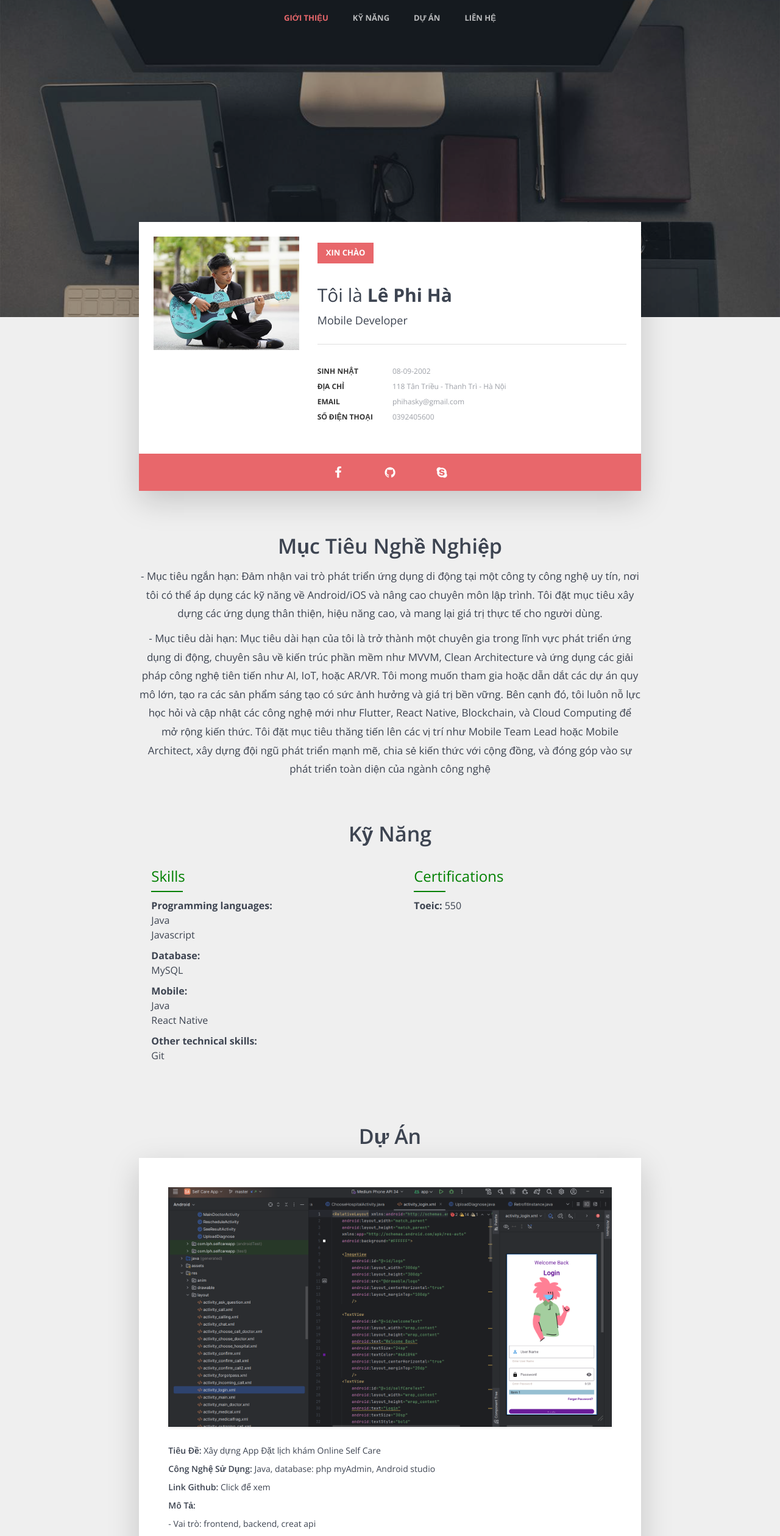
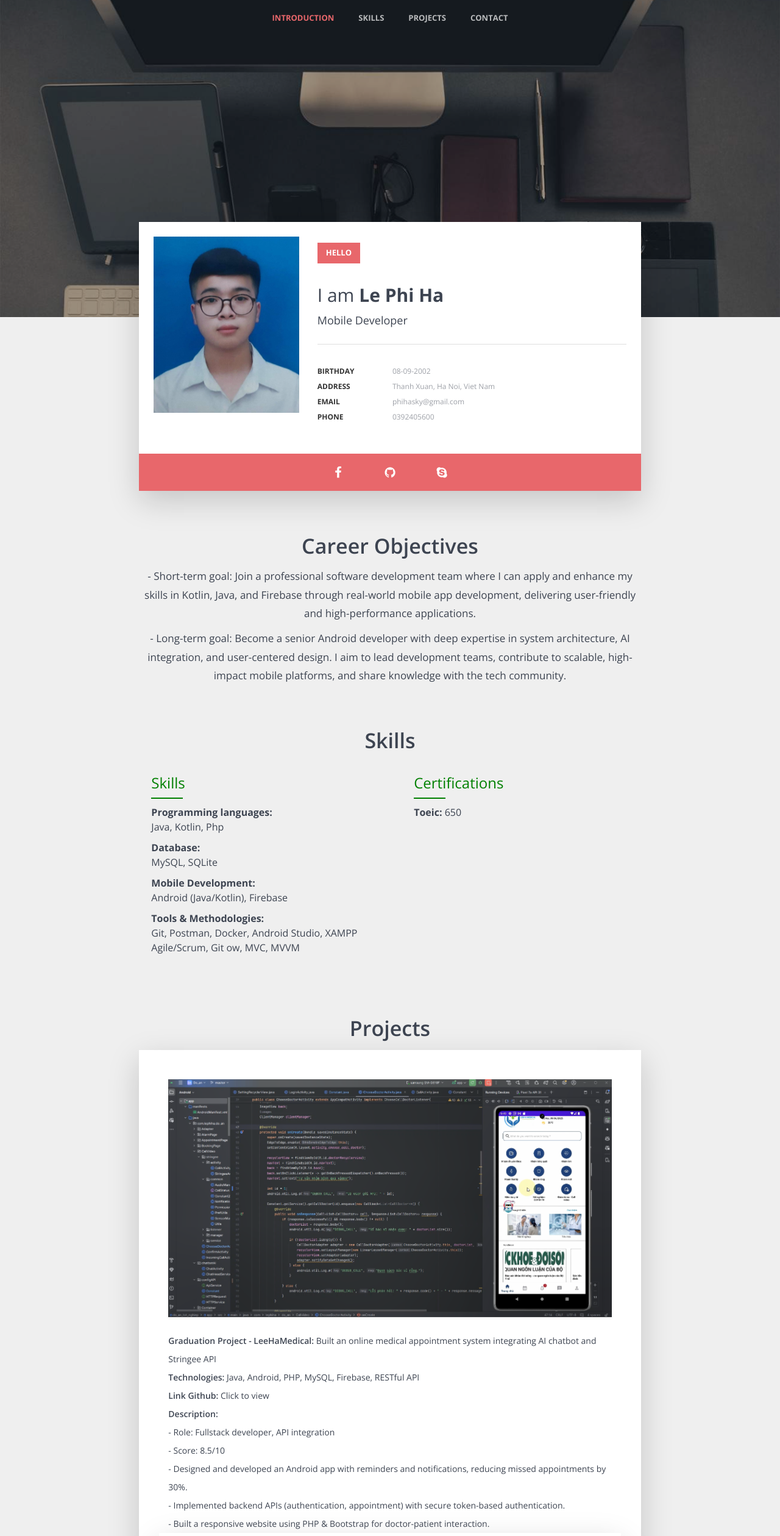
Before and after one commit to lephiha/Web_CV_LePhiHa, a website: page index.html in a window 1280 px wide. Shown: the top 2519 px of the page at 61% size. Drawn offline with nearby package versions, Linux system fonts and the light colour scheme.

Commit message:
update CV

```diff
--- a/index.html
+++ b/index.html
@@ -13,7 +13,7 @@
     <meta name="description" content="CV Online - Lê Phi Hà" />
     <meta property="images" content="images/user.jpg" />
     <!-- Fav icon -->
-    <link rel="shortcut icon" href="images/lph.JPG" type="image/x-icon" />
+    <link rel="shortcut icon" href="images/lph_cv.JPG" type="image/x-icon" />
     <!-- Font Awesome -->
     <link
       rel="stylesheet"
@@ -45,20 +45,20 @@
               <ul class="list-unstyled d-flex justify-content-center">
                 <li class="header__nav-item">
                   <a href="#about" class="header__nav-item-link active">
-                    Giới thiệu
+                    Introduction
                   </a>
                 </li>
 
                 <li class="header__nav-item">
-                  <a href="#skill" class="header__nav-item-link"> Kỹ năng </a>
+                  <a href="#skill" class="header__nav-item-link"> Skills </a>
                 </li>
 
                 <li class="header__nav-item">
-                  <a href="#project" class="header__nav-item-link"> Dự án </a>
+                  <a href="#project" class="header__nav-item-link">Projects </a>
                 </li>
 
                 <li class="header__nav-item">
-                  <a href="#contact" class="header__nav-item-link"> Liên hệ </a>
+                  <a href="#contact" class="header__nav-item-link"> Contact</a>
                 </li>
               </ul>
             </div>
@@ -78,7 +78,7 @@
                     <div class="col-md-4">
                       <div class="section__about-thumb">
                         <img
-                          src="images/lph.JPG"
+                          src="images/lph_cv.JPG"
                           class="img-fluid"
                           alt="User"
                         />
@@ -87,9 +87,9 @@
 
                     <div class="col-md-8">
                       <div class="section__about-title mt-md-0 mt-4">
-                        <p class="section__about-title-badge">Xin chào</p>
+                        <p class="section__about-title-badge">Hello</p>
                         <h1 class="mt-4">
-                          Tôi là <span>Lê Phi Hà</span>
+                          I am <span>Le Phi Ha</span>
                         </h1>
                         <p class="section__about-title-position">
                           Mobile Developer
@@ -98,13 +98,13 @@
 
                       <ul class="section__about-list list-unstyled">
                         <li>
-                          <span class="left">Sinh nhật</span>
+                          <span class="left">Birthday</span>
                           <span class="right">08-09-2002</span>
                         </li>
 
                         <li>
-                          <span class="left">Địa chỉ</span>
-                          <span class="right">118 Tân Triều -  Thanh Trì - Hà Nội</span>
+                          <span class="left">Address</span>
+                          <span class="right">Thanh Xuan, Ha Noi, Viet Nam</span>
                         </li>
 
                         <li>
@@ -115,7 +115,7 @@
                         </li>
 
                         <li>
-                          <span class="left">Số điện thoại</span>
+                          <span class="left">Phone</span>
                           <span class="right">0392405600</span>
                         </li>
                       </ul>
@@ -156,14 +156,14 @@
                 </div>
 
                 <div class="section__about-me">
-                  <h2>Mục tiêu nghề nghiệp</h2>
+                  <h2>Career Objectives</h2>
                   <p class="text-center">
-                    - Mục tiêu ngắn hạn: Đảm nhận vai trò phát triển ứng dụng di động tại một công ty công nghệ uy tín, nơi tôi có thể áp dụng các kỹ năng về Android/iOS và nâng cao chuyên môn lập trình. Tôi đặt mục tiêu xây dựng các ứng dụng thân thiện, hiệu năng cao, và mang lại giá trị thực tế cho người dùng.
+                    - Short-term goal: Join a professional software development team where I can apply and enhance my skills in Kotlin, Java, and Firebase through real-world mobile app development, delivering user-friendly and high-performance applications.
                   </p>
                   <p class="text-center">
-                    - Mục tiêu dài hạn: Mục tiêu dài hạn của tôi là trở thành một chuyên gia trong lĩnh vực phát triển ứng dụng di động, chuyên sâu về kiến trúc phần mềm như MVVM, Clean Architecture và ứng dụng các giải pháp công nghệ tiên tiến như AI, IoT, hoặc AR/VR. Tôi mong muốn tham gia hoặc dẫn dắt các dự án quy mô lớn, tạo ra các sản phẩm sáng tạo có sức ảnh hưởng và giá trị bền vững.
+                    - Long-term goal: Become a senior Android developer with deep expertise in system architecture, AI integration, and user-centered design. I aim to lead development teams, contribute to scalable, high-impact mobile platforms, and share knowledge with the tech community.
 
-                    Bên cạnh đó, tôi luôn nỗ lực học hỏi và cập nhật các công nghệ mới như Flutter, React Native, Blockchain, và Cloud Computing để mở rộng kiến thức. Tôi đặt mục tiêu thăng tiến lên các vị trí như Mobile Team Lead hoặc Mobile Architect, xây dựng đội ngũ phát triển mạnh mẽ, chia sẻ kiến thức với cộng đồng, và đóng góp vào sự phát triển toàn diện của ngành công nghệ
+
                 </div>
               </div>
               <!-- end about -->
@@ -172,23 +172,24 @@
               <div class="section__skill position" id="skill">
                 <div class="row">
                   <div class="col-12">
-                    <h2>Kỹ Năng</h2>
+                    <h2>Skills</h2>
                     <div class="skills-container">
                       <!-- Skills Section -->
                       <div class="skills-section">
                         <h3 class="skills-title">Skills</h3>
                         <hr class="skills-line">
-                        <p><strong>Programming languages:</strong><br>Java<br>Javascript</p>
-                        <p><strong>Database:</strong><br>MySQL</p>
-                        <p><strong>Mobile:</strong><br>Java<br>React Native</p>
-                        <p><strong>Other technical skills:</strong><br>Git</p>
+                        <p><strong>Programming languages:</strong><br>Java, Kotlin, Php<br></p>
+                        <p><strong>Database:</strong><br> MySQL, SQLite</p>
+                        <p><strong>Mobile Development:</strong><br>Android (Java/Kotlin), Firebase<br></p>
+                        <p><strong>Tools & Methodologies:</strong><br>Git, Postman, Docker, Android Studio, XAMPP <br>Agile/Scrum, Git ow, MVC,
+ MVVM</p>
                       </div>
 
                       <!-- Certifications Section -->
                       <div class="certifications-section">
                         <h3 class="certifications-title">Certifications</h3>
                         <hr class="certifications-line">
-                        <p><strong>Toeic:</strong> 550</p>
+                        <p><strong>Toeic:</strong> 650</p>
                       </div>
                     </div>
 
@@ -198,7 +199,51 @@
               <div class="section__project position" id="project">
                 <div class="row">
                   <div class="col-12">
-                    <h2>Dự án</h2>
+                    <h2>Projects</h2>
+                    <div class="section__project-bg shadow-lg">
+                      <div class="row p-5 pb-2">
+                        <div class="col-12">
+                          <img
+                            src="images/app_do_an.png"
+                            class="img-fluid shadow-sm"
+                            alt="Project"
+                          />
+                        </div>
+
+                        <div class="col-12">
+                          <ul class="list-unstyled section__project-list mt-4">
+                            <li>
+                              <span>Graduation Project - LeeHaMedical:</span>  Built an online medical appointment system integrating AI chatbot and Stringee
+ API
+                            </li>
+
+                            <li>
+                              <span>Technologies:</span> Java, Android, PHP, MySQL, Firebase, RESTful API
+                            </li>
+
+                            <li>
+                              <span>Link Github:</span>
+                              <a
+                                href="https://github.com/lephiha/do_an_tot_nghiep"
+                                target="_blank"
+                                >Click to view</a
+                              >
+                            </li>
+
+                            <li>
+                              <span>Description:</span>
+
+
+                                <li>- Role: Fullstack developer, API integration
+
+                                  </li>
+                                  <li>- Score: 8.5/10</li>
+                                  <li>- Designed and developed an Android app with reminders and notifications, reducing missed appointments by 30%.</li>
+                            <li>- Implemented backend APIs (authentication, appointment) with secure token-based authentication.</li>
+                            <li>- Built a responsive website using PHP & Bootstrap for doctor-patient interaction.</li>
+                          </ul>
+                        </div>
+
 
                     <div class="section__project-bg shadow-lg">
                       <div class="row p-5 pb-2">
@@ -213,12 +258,11 @@
                         <div class="col-12">
                           <ul class="list-unstyled section__project-list mt-4">
                             <li>
-                              <span>Tiêu đề:</span> Xây dựng App Đặt lịch khám Online Self Care
+                              <span>Appointment Scheduling App - SelfCare:</span>  Built Android app for appointment scheduling
                             </li>
 
                             <li>
-                              <span>Công nghệ sử dụng:</span> Java,
-                              database: php myAdmin, Android studio
+                              <span>Technologies:</span> Java, Android, Firebase, phpMyAdmin
                             </li>
 
                             <li>
@@ -226,20 +270,18 @@
                               <a
                                 href="https://github.com/lephiha/Self-Care-App"
                                 target="_blank"
-                                >Click để xem</a
+                                >Click to view</a
                               >
                             </li>
 
                             <li>
-                              <span>Mô tả:</span>
+                              <span>Description:</span>
 
 
-                                <li>- Vai trò: frontend, backend, creat api
-
-                                  </li>
-                                  <li>
-
-                                    - Phát triển ứng dụng đặt lịch hẹn tự chăm sóc trên Android bằng Java. Triển khai các tính năng lập lịch, nhắc nhở và quản lý người dùng, đảm bảo giao diện thân thiện với người dùng cho các cuộc hẹn chăm sóc sức khỏe</li>
+                                <li>- Role: Backend, Frontend, API</li>
+                                 <li>- Score: 8/10</li>
+                            <li>- Built an Android app for appointment scheduling with user authentication and notifications.</li>
+                            <li>- Reduced scheduling errors by 40% through automated calendar sync.</li>
                           </ul>
                         </div>
 
@@ -254,12 +296,11 @@
                         <div class="col-12">
                           <ul class="list-unstyled section__project-list mt-4">
                             <li>
-                              <span>Tiêu đề:</span> Xây dựng App Quản Lý Chi Tiêu
+                              <span>Personal Finance App - Manage Money:</span>Designed and built mobile app for managing income/expenses
                             </li>
 
                             <li>
-                              <span>Công nghệ sử dụng:</span> Java,
-                              database: SQL Lite, Android Studio
+                              <span>Technologies:</span> Java, SQLite, Android Studio
                             </li>
 
                             <li>
@@ -267,24 +308,18 @@
                               <a
                                 href="https://github.com/lephiha/app_manage_money"
                                 target="_blank"
-                                >Click để xem</a
+                                >Click to view</a
                               >
                             </li>
 
 
                             <li>
-                              <span>Mô tả:</span>
-                              Các chức năng chính của App:
-                              <li>-Thêm danh mục
-                              </li>
-                              <li>-Thêm xóa sửa khoản Chi</li>
-                              <li>-Thêm xóa sửa khoản Thu</li>
-                              <li>-Xuất Excel</li>
-                              <li>-Thống kê thu chi theo ngày, tháng, năm</li>
-                              <li>-Xem chi tiết</li>
-                              <li>-Tìm kiếm</li>
-                              <li>-Chuyển khoản</li>
-                              <li>-Thống kê biểu đồ…</li>
+                              <span>Description:</span>
+                              <li>- Role: Team Leader, Backend</li>
+                              <li>- Score: 8/10</li>
+                            <li>- Designed and built a mobile app for managing income/expenses with visual analytics.</li>
+                            <li>- Helped users track and reduce overspending, averaging 15% savings.</li>
+                            <li>- Features: Add/delete/edit income/expense, daily/monthly/yearly statistics, Excel export, charts, search, transfer.</li>
 
                             </li>
                           </ul>
@@ -300,11 +335,11 @@
                         <div class="col-12">
                           <ul class="list-unstyled section__project-list mt-4">
                             <li>
-                              <span>Tiêu đề:</span> Phát triển game "Animated Pixel Adventure" trên Android
+                              <span>2D Game - Adventure of Heroes:</span> Developed a 2D adventure game with storyline, combat, and level progression.
                             </li>
 
                             <li>
-                              <span>Công nghệ sử dụng:</span> C#,
+                              <span>Technologies::</span> C#,
                               Unity
                             </li>
 
@@ -313,7 +348,7 @@
                               <a
                                 href="https://github.com/lephiha/Adventures-of-heroes"
                                 target="_blank"
-                                >Click để xem</a
+                                >Click to view</a
                               >
                             </li>
 
@@ -322,22 +357,64 @@
                               <a
                                 href="https://drive.google.com/drive/folders/1n49SD0U8p3b2LSixHubFxbkZlQWEbMap?fbclid=IwAR1Faxj551GOFpsCxL6Oigyk5yIUFULpeM-oyLOROPB_uP1fwl77ny7s-74"
                                 target="_blank"
-                                >Click để xem</a
+                                >Click to view</a
 
                               >
-                              <p>Vì project game lớn nên push lên github không đủ thư viện nên nếu muốn clone về hãy vào link driver, có cả word và slide thuyết trình</p>
+                              <p>- Because the game project is big, pushing it to github doesn't have enough libraries, so if you want to clone it, go to the driver link, there are both word and presentation slides.
+</p>
 
                             </li>
 
 
                             <li>
-                              <span>Mô tả:</span>
+                              <span>Description:  </span>
 
-                              <li>Phát triển trò chơi phiêu lưu 2D sử dụng C# và Unity, chịu trách nhiệm về cơ chế trò chơi, điều khiển nhân vật và thiết kế môi trường.
+                              <li>- Role: Lead Developer, Backend, Design</li>
+                            <li>- Developed a 2D adventure game with storyline, combat, and level progression.</li>
+                            <li>- Applied Unity physics and scripting for character movement and collisions.</li>
+                            <li>- Note: Large project; clone from Google Drive for full libraries, Word documentation, and presentation slides.</li>
                               </li>
 
 
                             </li>
+
+                          </ul>
+
+                        </div>
+                        <div class="section__project-bg shadow-lg">
+                      <div class="row p-5 pb-2">
+                        <div class="col-12">
+                          <img
+                            src="images/coffeApp.png"
+                            class="img-fluid shadow-sm"
+                            alt="Project"
+                          />
+                        </div>
+
+                        <div class="col-12">
+                          <ul class="list-unstyled section__project-list mt-4">
+                            <li>
+                              <span>Coffee Shop App:</span>  Built a fully functional coffee shop app
+                            </li>
+
+                            <li>
+                              <span>Technologies:</span> Kotlin, Firebase, Android Studio
+                            </li>
+
+                            <li>
+                              <span>Link Github:</span>
+                              <a
+                                href="https://github.com/lephiha/coffee_shop_app"
+                                target="_blank"
+                                >Click to view</a
+                              >
+                            </li>
+
+                            <li>
+                              <span>Description:</span>
+                              <li>- Role: Android Developer</li>
+                            <li>- Built a fully functional coffee shop app with product listings, order placement, and Firebase real-time database integration.</li>
+                            <li>- Minimized manual order errors by 50% through real-time backend features.</li>
                           </ul>
                         </div>
                       </div>
@@ -351,7 +428,7 @@
               <div class="section__contact position" id="contact">
                 <div class="row">
                   <div class="col-12">
-                    <h2>Liên hệ</h2>
+                    <h2>Contact</h2>
 
                     <div class="section__contact-bg shadow-lg">
                       <div class="row p-5 pb-2">
@@ -359,7 +436,7 @@
                           <ul class="list-unstyled">
                             <li><span>Email: </span> phihasky@gmail.com</li>
 
-                            <li><span>Địa chỉ: </span> 118 Tân Triều - Thanh Trì - Hà Nội</li>
+                            <li><span>Address: </span> Thanh Xuan, Ha Noi, Viet Nam</li>
                             <li>
                               <span>FaceBook: </span>
                               <a
@@ -368,7 +445,7 @@
                                 >Lê Phi Hà</a
                               >
                             </li>
-                            <li><span>Số điện thoại: </span> 0392 405 600</li>
+                            <li><span>phone: </span> 0392 405 600</li>
                             <li>
                               <span>Github: </span>
                               <a
```
Also changed, not shown: images/app_do_an.png (added), images/coffeApp.png (added), images/lph_cv.jpg (added).
